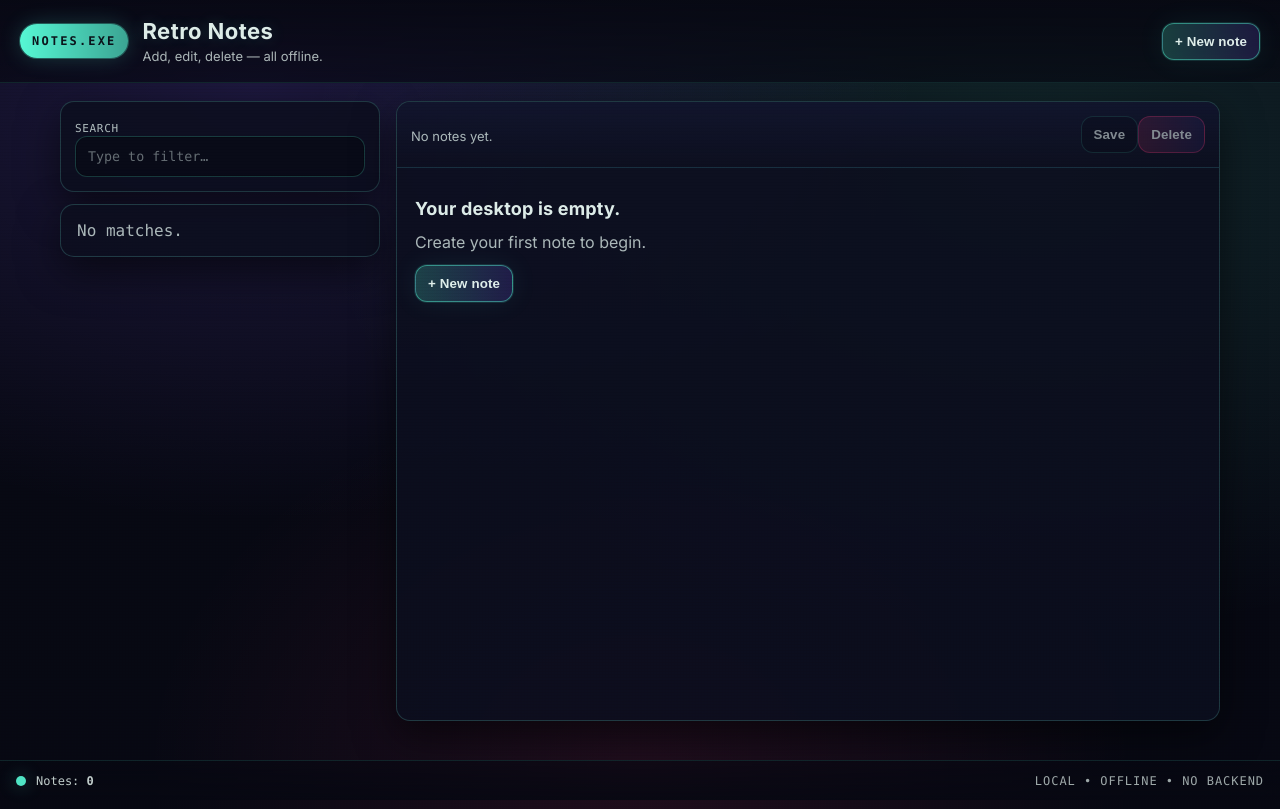
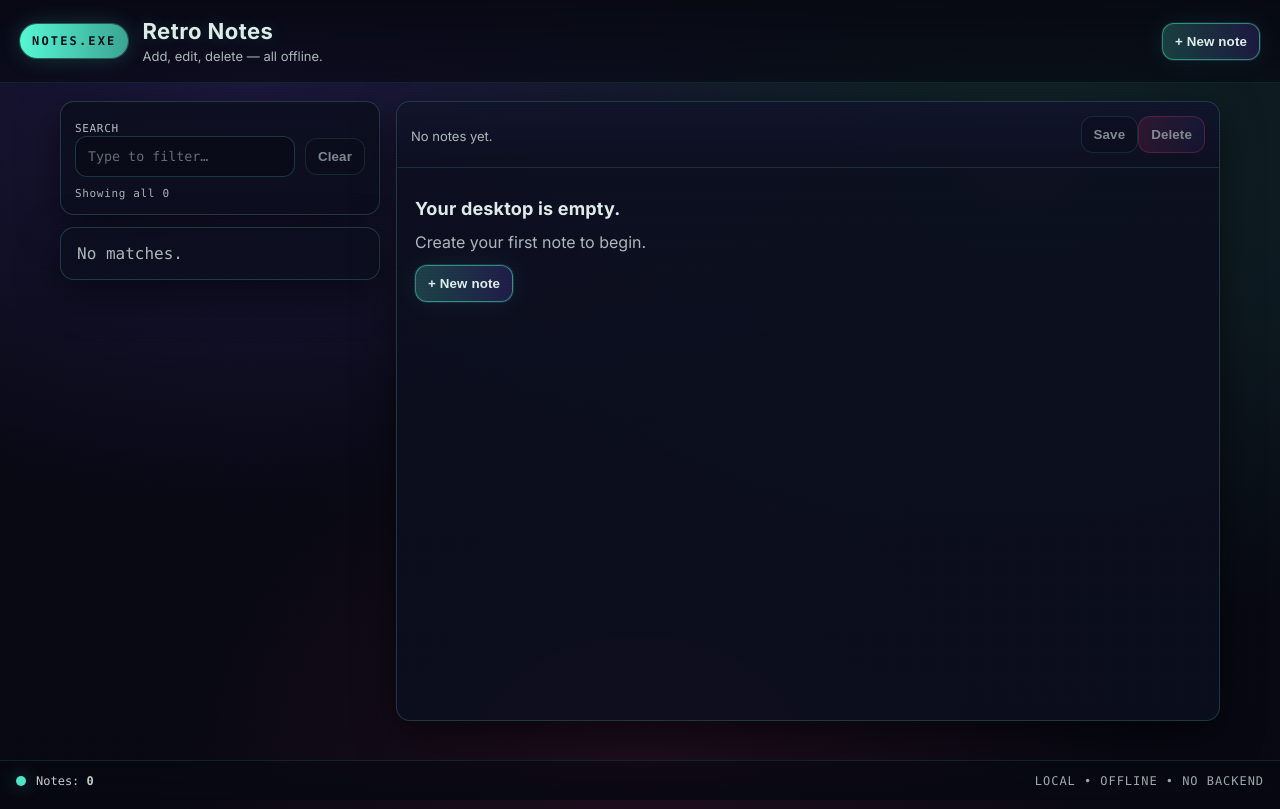
Before and after one commit to kavia-common/simple-notes-app-207464-207473, a React (Create React App) app in the folder notes_app_frontend/: page / in a window 1280 px wide. Built offline with nearby package versions, Linux system fonts and the light colour scheme; the HTML template or start-up script is replaced by a standard one.

Commit message:
Checkpoint 3 - cg97667081

```diff
--- a/notes_app_frontend/src/App.css
+++ b/notes_app_frontend/src/App.css
@@ -237,6 +237,29 @@
   gap: 8px;
 }
 
+.retro-search {
+  display: grid;
+  grid-template-columns: 1fr auto;
+  gap: 10px;
+  align-items: center;
+}
+
+.retro-search__input {
+  min-width: 0;
+}
+
+.retro-search__clear {
+  white-space: nowrap;
+}
+
+.retro-search__meta {
+  margin-top: 10px;
+  color: rgba(240, 255, 250, 0.68);
+  font-family: var(--mono);
+  font-size: 11px;
+  letter-spacing: 0.06em;
+}
+
 .retro-label {
   font-family: var(--mono);
   letter-spacing: 0.06em;
--- a/notes_app_frontend/src/App.js
+++ b/notes_app_frontend/src/App.js
@@ -89,6 +89,9 @@ function App() {
       return hay.includes(q);
     });
   }, [notes, query]);
+
+  const resultsCount = filteredNotes.length;
+  const totalCount = notes.length;
 
   // Keep editor fields in sync with selected note.
   useEffect(() => {
@@ -223,13 +226,35 @@ function App() {
             <label className="retro-label" htmlFor="search">
               Search
             </label>
+
+            <div className="retro-search">
               <input
                 id="search"
-              className="retro-input"
+                className="retro-input retro-search__input"
                 value={query}
                 onChange={(e) => setQuery(e.target.value)}
+                onKeyDown={(e) => {
+                  if (e.key === "Escape") setQuery("");
+                }}
                 placeholder="Type to filter…"
+                aria-describedby="search-help"
               />
+              <button
+                type="button"
+                className="btn retro-search__clear"
+                onClick={() => setQuery("")}
+                disabled={!query.trim()}
+                title="Clear search"
+              >
+                Clear
+              </button>
+            </div>
+
+            <div id="search-help" className="retro-search__meta" aria-live="polite">
+              {query.trim()
+                ? `Showing ${resultsCount} of ${totalCount}`
+                : `Showing all ${totalCount}`}
+            </div>
           </div>
 
           <div className="retro-list" role="list">
@@ -394,7 +419,10 @@ function App() {
         <div className="retro-footerbar__left">
           <span className="retro-pip" aria-hidden="true" />
           <span>
-            Notes: <strong>{notes.length}</strong>
+            Notes:{" "}
+            <strong>
+              {query.trim() ? `${resultsCount} / ${totalCount}` : totalCount}
+            </strong>
           </span>
         </div>
         <div className="retro-footerbar__right">
```
Also changed, not shown: 1 other file (tests, documents, lock files or other folders). Lines whose indentation alone changed are shown as unchanged.
